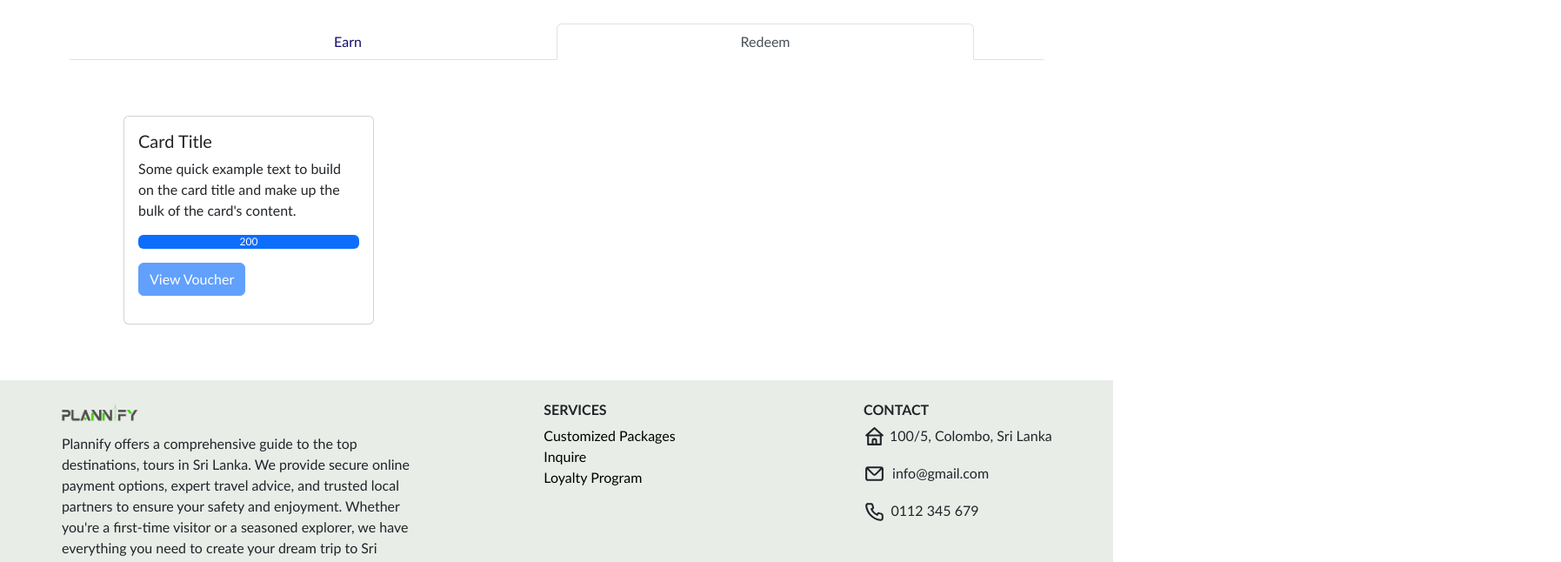
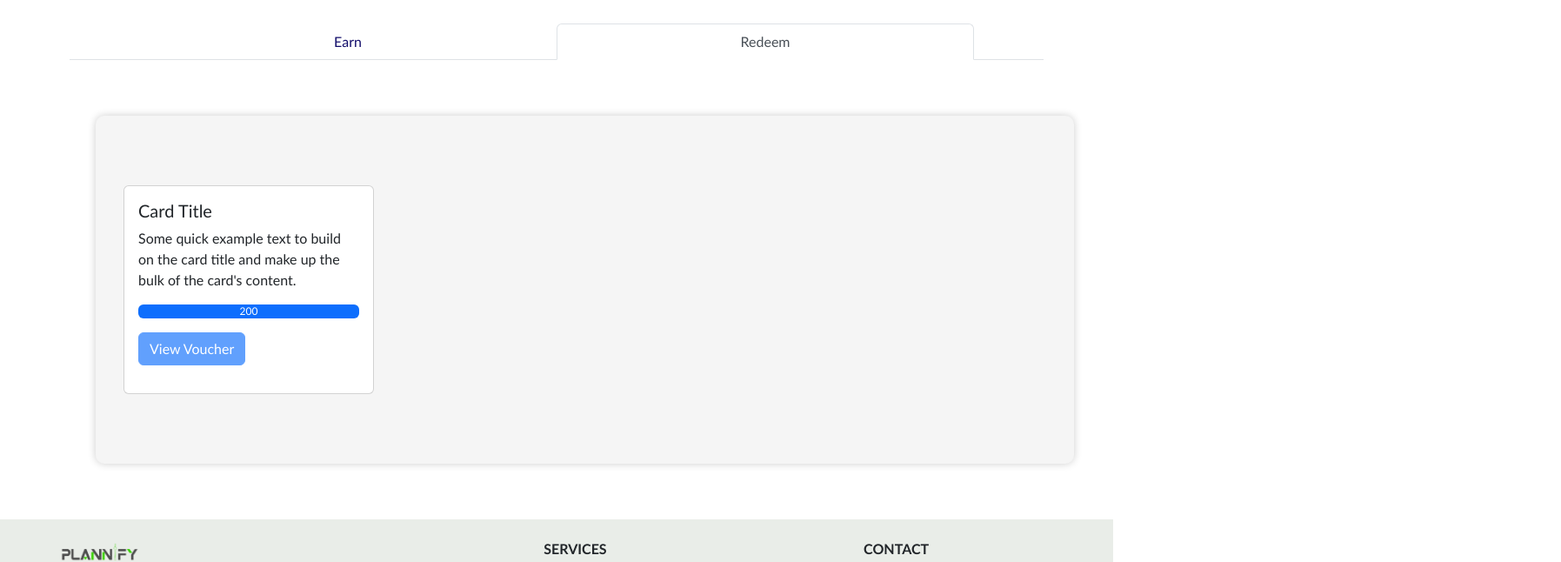
Before and after one commit to maleeshaaa/CSSE_WE_27-AF, a React (Create React App) app in the folder frontend/: page /loyalty-reward in a window 1280 px wide. Shown: the part 860-1506 px from the top of the page at 87% size, 1795 px wide, since content can reach past the window. Built offline with nearby package versions, Linux system fonts and the light colour scheme.

Commit message:
styles on loyalty page

```diff
--- a/frontend/src/components/loyaltydbComp/earn.jsx
+++ b/frontend/src/components/loyaltydbComp/earn.jsx
@@ -8,7 +8,8 @@ export default function earn() {
 
 
   return (
-    <div className="cards_styles card_flex" styel={{display: "flex"}}>
+    <div className="cards_styles color_div" styel={{display: "flex"}}>
+      <div className="card_flex">
       <div>
       <Card style={{ width: "18rem" }}>
         <Card.Header>Feedback</Card.Header>
@@ -37,6 +38,10 @@ export default function earn() {
         </ListGroup>
       </Card>
       </div>
+      {/* Blog */}
+
+
+      </div>
     </div>
   );
 }
--- a/frontend/src/components/loyaltydbComp/redeem.jsx
+++ b/frontend/src/components/loyaltydbComp/redeem.jsx
@@ -20,7 +20,8 @@ export default function Redeem() {
       };
 
   return (
-    <div className="cards_styles card_flex">
+    <div className="cards_styles color_div">
+    <div className="card_flex">
     <Card style={{ width: "18rem" }}>
       {/* <Card.Img variant="top" src="holder.js/100px180" /> */}
       <Card.Body>
@@ -36,5 +37,6 @@ export default function Redeem() {
       </Card.Body>
     </Card>
     </div>
+    </div>
   );
 }
--- a/frontend/src/components/loyaltydbComp/styles.css
+++ b/frontend/src/components/loyaltydbComp/styles.css
@@ -1,10 +1,18 @@
+.color_div{
+    background-color: #f5f5f5;
+    padding: 1rem 0 1rem 0;
+    margin: 1rem;
+    border-radius: 10px;
+    box-shadow: 0 0 10px rgba(0,0,0,0.2);
+}
+
 .cards_styles{
     margin: 4rem 10rem;
 }
 
 .card_flex{
     display: flex;
-    margin: 4rem 12rem;
+    margin: 4rem 2rem;
     display: grid;
     grid-template-columns: repeat(4, 1fr);
     grid-gap: 5rem;
--- a/frontend/src/pages/loyalty/styles.css
+++ b/frontend/src/pages/loyalty/styles.css
@@ -22,3 +22,8 @@
     text-align: center;
     margin-top: 1rem;
 }
+
+.color_div{
+    background-color: #f5f5f5;
+    width: 90%;
+}
```
Also changed, not shown: frontend/src/images/loyalty.png.
